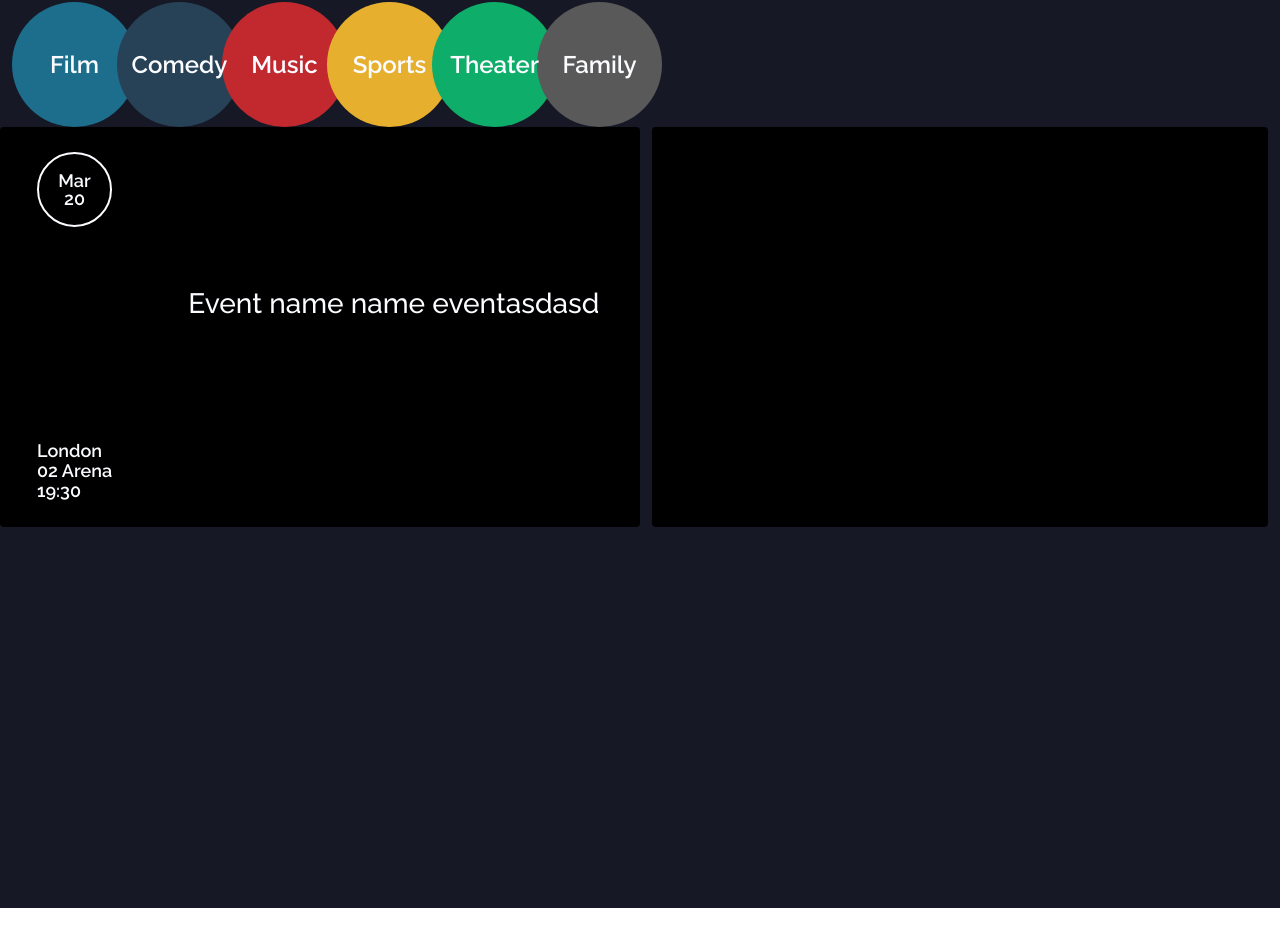
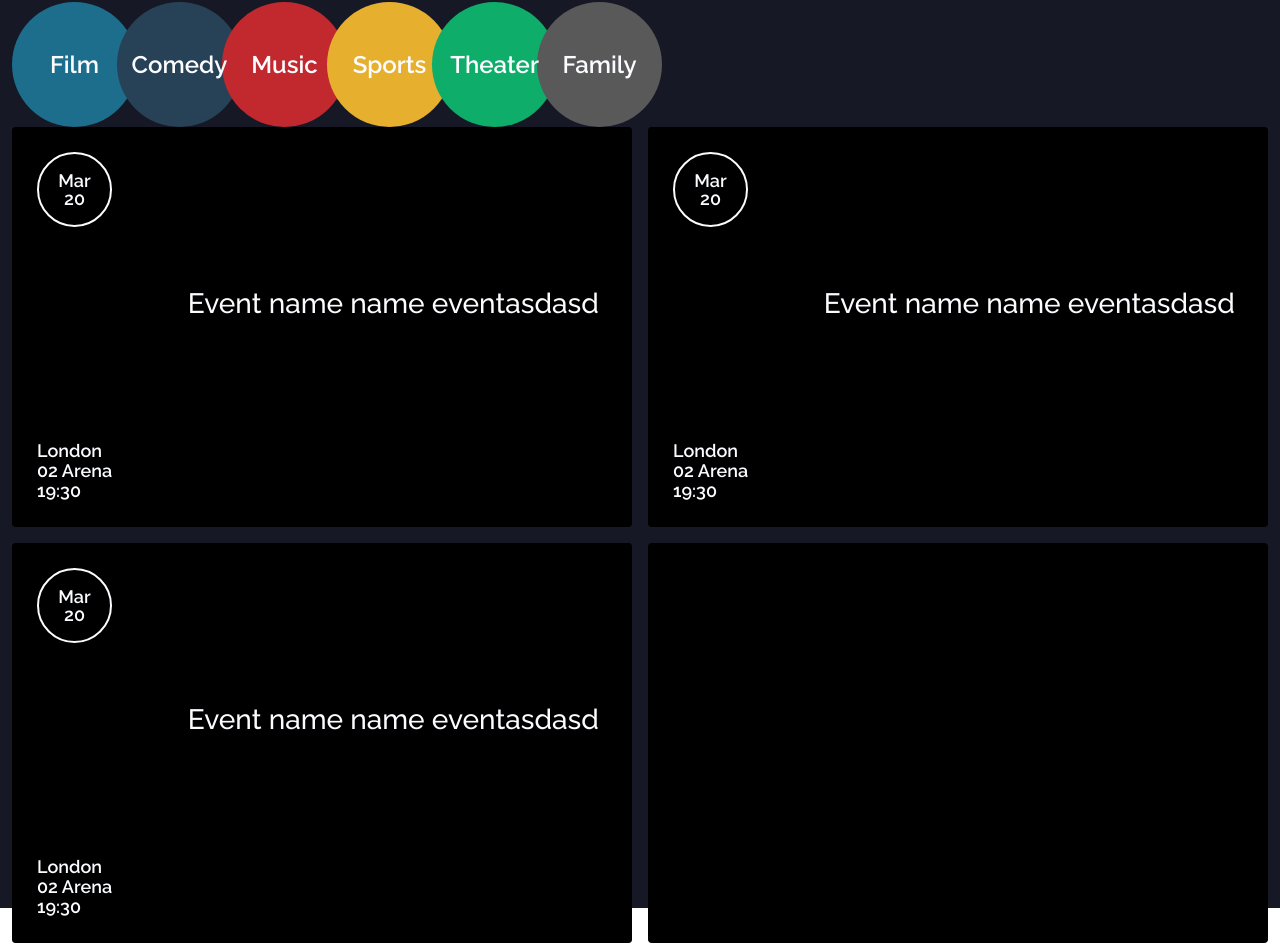
Before and after one commit to Ginjak/London-events, a React (Vite) app: page / in a window 1280 px wide. Shown: the part 892-1844 px from the top of the page. Before the commit the page ends 1800 px from the top, so only its background shows below. Built offline with nearby package versions, Linux system fonts and the light colour scheme; no server answers.

Commit message:
Finished styling events cards

```diff
--- a/src/components/EventsByCategory/eventsbycategory.css
+++ b/src/components/EventsByCategory/eventsbycategory.css
@@ -65,6 +65,9 @@
   position: relative;
   border-radius: 5px;
   background: url("../../../public/images/uk_flag.svg");
+  background-size: cover;
+  background-position: 177px center;
+  transition: background-position 0.1s linear 0.3s;
   height: 400px;
   padding: 25px;
 }
@@ -78,17 +81,18 @@
   background: #000;
   border-radius: 4px;
   transition: all 0.3s ease-in-out;
+  z-index: 5;
 }
 
-.custom-card:hover:before {
-  width: 177px;
-  border-radius: 4px 0 0 4px;
-  transition: all 0.3s ease-in-out;
-}
-
-.custom-card:hover .card-title {
-  margin-left: -300%;
-  transition: all 0.3s ease-in-out;
+.overlay {
+  position: absolute;
+  top: 0;
+  left: 0;
+  width: 100%;
+  height: 100%;
+  background: rgba(0, 0, 0, 0.5);
+  z-index: 1;
+  border-radius: 4px;
 }
 .custom-card .date {
   display: flex;
@@ -100,6 +104,7 @@
   border: 2px solid var(--white);
   padding: 15px;
   border-radius: 50%;
+  z-index: 6;
 }
 
 .custom-card .date p {
@@ -110,6 +115,9 @@
   font-weight: 600;
 }
 
+.custom-card .time-location-wraper {
+  z-index: 6;
+}
 .custom-card .card-info {
   font-family: "Raleway", sans-serif;
   color: var(--white);
@@ -124,4 +132,128 @@
   font-family: "Raleway", sans-serif;
   color: var(--white);
   transition: all 0.3s ease-in-out;
+  z-index: 6;
 }
+
+.custom-card .card-title-hover {
+  opacity: 0;
+  color: var(--white);
+  position: absolute;
+  top: -35px;
+  left: 50%;
+  transform: translate(-50%);
+  width: 100%;
+  transition: all 0.1s ease-in-out;
+  z-index: 6;
+}
+
+.custom-card .more-info-hover {
+  display: flex;
+  justify-content: end;
+  opacity: 0;
+  color: var(--white);
+  position: absolute;
+  bottom: -35px;
+  left: calc(100% - 140px);
+  transition: all 0.1s ease-in-out;
+  z-index: 6;
+}
+
+.custom-card .more-info-hover .card-more-info {
+  position: relative;
+  display: inline-flex;
+  align-items: center;
+  border: none;
+  overflow: hidden;
+  width: 50px;
+  height: 50px;
+  background: var(--light-blue);
+  padding: 15px;
+  border-radius: 38px;
+  font-size: 18px;
+  font-weight: 600;
+  z-index: 6;
+  transition: width 0.3s linear 0.2s;
+  cursor: pointer;
+}
+.custom-card .more-info-hover .card-more-info i {
+  font-size: 12px;
+  margin-left: 7px;
+}
+
+.custom-card .more-info-hover .card-more-info:hover {
+  width: 135px;
+  transition: width 0.3s linear;
+}
+
+.custom-card .more-info-hover .card-more-info .text {
+  padding-left: 16px;
+  font-size: 12px;
+  display: inline;
+  opacity: 0;
+  transition: opacity 0.2s;
+}
+
+.custom-card .price-bubble {
+  position: absolute;
+  bottom: -55px;
+  opacity: 0;
+  left: calc(100% - 250px);
+  transition: all 0.1s ease-in-out;
+  z-index: 1;
+}
+.custom-card .price-bubble .event-date {
+  width: 50px;
+  height: 50px;
+  background: var(--rasin-black);
+}
+.custom-card .price-bubble .event-time {
+  margin-left: -10px;
+  background: var(--dark-blue);
+}
+.custom-card .price-bubble .event-date .price {
+  z-index: 3;
+}
+.custom-card .price-bubble .event-date p {
+  font-size: 12px;
+}
+
+.custom-card .more-info-hover .card-more-info:hover .text {
+  display: inline; /* Show the text on hover */
+  opacity: 1;
+  transition: opacity 0.3s linear 0.3s;
+}
+
+.custom-card:hover {
+  background-position: 0 center;
+  transition: background-position 6s linear;
+}
+.custom-card:hover:before {
+  width: 177px;
+  border-radius: 4px 0 0 4px;
+  transition: all 0.3s ease-in-out;
+}
+
+.custom-card:hover .card-title {
+  margin-left: -300%;
+  transition: all 0.3s ease-in-out;
+}
+
+.custom-card:hover .card-title-hover {
+  /* display: block; */
+  opacity: 1;
+  top: 0px;
+  transition: top 0.2s ease-in-out 0.2s, opacity 0.5s ease-in-out 0.2s;
+}
+
+.custom-card:hover .more-info-hover {
+  opacity: 1;
+  bottom: 0px;
+  transition: bottom 0.2s linear 0.2s, opacity 0.5s linear 0.3s;
+}
+
+.custom-card:hover .price-bubble {
+  bottom: 0;
+  opacity: 1;
+  transition: bottom 0.2s linear 0.2s, opacity 0.5s linear 0.3s;
+}
--- a/src/components/EventsByCategory/index.jsx
+++ b/src/components/EventsByCategory/index.jsx
@@ -26,9 +26,10 @@ const EventsByCategory = () => {
             Family
           </button>
         </div>
-        <div className="row cards-wraper row-cols-1 row-cols-md-2 g-4">
+        <div className="row cards-wraper row-cols-1 row-cols-lg-2 g-3">
           <div className="col">
-            <div className="custom-card row">
+            <div className="custom-card row g-0">
+              <div className="overlay"></div>
               <div className="col-3 h-100 d-flex flex-column justify-content-between">
                 <div className="date position-relative mb-3">
                   <p className="m-0">Mar</p>
@@ -41,9 +42,104 @@ const EventsByCategory = () => {
                   <p className="card-info">19:30</p>
                 </div>
               </div>
-              <div className="col-9 overflow-hidden">
+              <div className="col-9 overflow-hidden position-relative">
                 <div className="card-title position-relative d-flex justify-content-center align-items-center h-100">
                   <h3>Event name name eventasdasd</h3>
+                </div>
+                <div className="card-title-hover text-center">
+                  <h3>Event name name eventasdasd</h3>
+                </div>
+                <div className="price-bubble d-flex">
+                  <div className="event-date d-flex flex-column justify-content-center align-items-center">
+                    <p className="text-center m-0 price">£10.00</p>
+                  </div>
+                  <div className="event-date event-time d-flex flex-column justify-content-center align-items-center">
+                    <p className="text-center m-0">GBP</p>
+                  </div>
+                </div>
+                <div className="more-info-hover">
+                  <div className="card-more-info d-flex flex-row align-items-center">
+                    <i className="fa-solid fa-play"></i>
+                    <p className="text m-0 ">More Details</p>
+                  </div>
+                </div>
+              </div>
+            </div>
+          </div>
+          <div className="col">
+            <div className="custom-card row g-0">
+              <div className="overlay"></div>
+              <div className="col-3 h-100 d-flex flex-column justify-content-between">
+                <div className="date position-relative mb-3">
+                  <p className="m-0">Mar</p>
+                  <p className="m-0">20</p>
+                </div>
+
+                <div className="time-location-wraper position-relative ">
+                  <p className="card-info">London</p>
+                  <p className="card-info">02 Arena</p>
+                  <p className="card-info">19:30</p>
+                </div>
+              </div>
+              <div className="col-9 overflow-hidden position-relative">
+                <div className="card-title position-relative d-flex justify-content-center align-items-center h-100">
+                  <h3>Event name name eventasdasd</h3>
+                </div>
+                <div className="card-title-hover text-center">
+                  <h3>Event name name eventasdasd</h3>
+                </div>
+                <div className="price-bubble d-flex">
+                  <div className="event-date d-flex flex-column justify-content-center align-items-center">
+                    <p className="text-center m-0 price">£10.00</p>
+                  </div>
+                  <div className="event-date event-time d-flex flex-column justify-content-center align-items-center">
+                    <p className="text-center m-0">GBP</p>
+                  </div>
+                </div>
+                <div className="more-info-hover">
+                  <div className="card-more-info d-flex flex-row align-items-center">
+                    <i className="fa-solid fa-play"></i>
+                    <p className="text m-0 ">More Details</p>
+                  </div>
+                </div>
+              </div>
+            </div>
+          </div>
+          <div className="col">
+            <div className="custom-card row g-0">
+              <div className="overlay"></div>
+              <div className="col-3 h-100 d-flex flex-column justify-content-between">
+                <div className="date position-relative mb-3">
+                  <p className="m-0">Mar</p>
+                  <p className="m-0">20</p>
+                </div>
+
+                <div className="time-location-wraper position-relative ">
+                  <p className="card-info">London</p>
+                  <p className="card-info">02 Arena</p>
+                  <p className="card-info">19:30</p>
+                </div>
+              </div>
+              <div className="col-9 overflow-hidden position-relative">
+                <div className="card-title position-relative d-flex justify-content-center align-items-center h-100">
+                  <h3>Event name name eventasdasd</h3>
+                </div>
+                <div className="card-title-hover text-center">
+                  <h3>Event name name eventasdasd</h3>
+                </div>
+                <div className="price-bubble d-flex">
+                  <div className="event-date d-flex flex-column justify-content-center align-items-center">
+                    <p className="text-center m-0 price">£10.00</p>
+                  </div>
+                  <div className="event-date event-time d-flex flex-column justify-content-center align-items-center">
+                    <p className="text-center m-0">GBP</p>
+                  </div>
+                </div>
+                <div className="more-info-hover">
+                  <div className="card-more-info d-flex flex-row align-items-center">
+                    <i className="fa-solid fa-play"></i>
+                    <p className="text m-0 ">More Details</p>
+                  </div>
                 </div>
               </div>
             </div>
```
